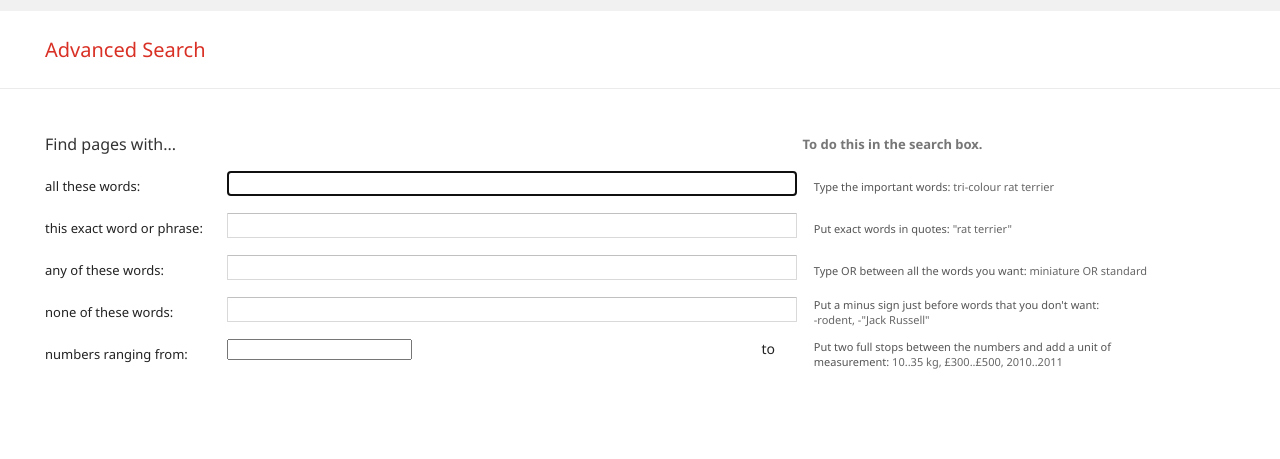
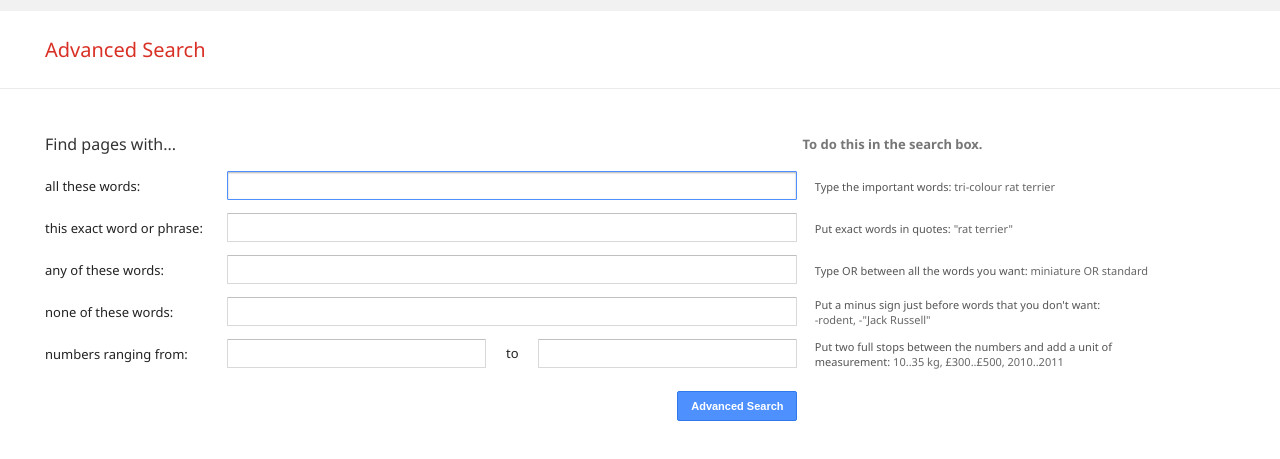
Before and after one commit to eungang3/cs50web_search, a plain HTML site: page search/advanced.html in a window 1280 px wide. Shown: the part 49-508 px from the top of the page. Drawn offline with Linux system fonts and the light colour scheme.

Commit message:
edited advanced

```diff
--- a/search/advanced.html
+++ b/search/advanced.html
@@ -26,8 +26,8 @@
       <div class="line"></div>
 
       <!-- form area -->
-      <div class="form-area">
-        <form action="https://www.google.com/search" method="GET" name="f">
+      <div class="form-area advanced">
+        <form class="advanced-form" action="https://www.google.com/search" method="GET" name="f">
           <!-- Find pages with... row -->
           <div class="row-wrapper">
             <div class="first-column">
@@ -56,7 +56,7 @@
             </div>
             <div class="second-column">
               <div class="input-column">
-                <input id="text-advanced" autofocus="autofocus" name="as_q" type="text">
+                <input class="text-advanced" autofocus="autofocus" name="as_q" type="text">
               </div>
             </div>
             <div class="third-column">
@@ -65,10 +65,8 @@
                 <span class="advanced-span">tri-colour rat terrier</span>
               </div>
             </div>
-          </div>
 
           <!-- 'this exact word or phrase' row -->
-          <div class="row-wrapper">
             <div class="first-column">
               <div class="label-column">
                 <div class="content">
@@ -78,7 +76,7 @@
             </div>
             <div class="second-column">
               <div class="input-column">
-                <input id="text-advanced" autofocus="autofocus" name="as_q" type="text">
+                <input class="text-advanced" autofocus="autofocus" name="as_epq" type="text">
               </div>
             </div>
             <div class="third-column">
@@ -87,10 +85,8 @@
                 <span class="advanced-span">"rat terrier"</span>
               </div>
             </div>
-          </div>
 
           <!-- 'any of these words' row -->
-          <div class="row-wrapper">
             <div class="first-column">
               <div class="label-column">
                 <div class="content">
@@ -100,7 +96,7 @@
             </div>
             <div class="second-column">
               <div class="input-column">
-                <input id="text-advanced" autofocus="autofocus" name="as_q" type="text">
+                <input class="text-advanced" autofocus="autofocus" name="as_oq" type="text">
               </div>
             </div>
             <div class="third-column">
@@ -109,10 +105,8 @@
                 <span class="advanced-span">miniature OR standard</span>
               </div>
             </div>
-          </div>
 
           <!-- 'none of these words' row -->
-          <div class="row-wrapper">
             <div class="first-column">
               <div class="label-column">
                 <div class="content">
@@ -122,7 +116,7 @@
             </div>
             <div class="second-column">
               <div class="input-column">
-                <input id="text-advanced" autofocus="autofocus" name="as_q" type="text">
+                <input class="text-advanced" autofocus="autofocus" name="as_eq" type="text">
               </div>
             </div>
             <div class="third-column">
@@ -131,10 +125,8 @@
                 <span class="advanced-span">-rodent, -"Jack Russell"</span>
               </div>
             </div>
-          </div>
 
           <!-- 'numbers ranging from' row -->
-          <div class="row-wrapper">
             <div class="first-column">
               <div class="label-column">
                 <div class="content">
@@ -142,14 +134,18 @@
                 </div>
               </div>
             </div>
-            <div class="second-column">
-              <div style="position: relative">
+            <div class="second-column two-inputs">
+              <div style="position: relative; width:100%">
                 <div style="display: table; width: 100%">
-                  <div style="display: table-cell; padding-right:16px">
-                    <input id="LK5akc" name="as_" type="text">
+                  <div style="display: table-cell;">
+                    <input class="text-advanced" id="LK5akc" name="as_nlo" type="text">
                   </div>
-                  <div>to</div>
-                  <div></div>
+                  <div style="display:table-cell;width:40px;padding-right:6px;padding-left:6px;text-align:center;font-size:13px;color:#222;">
+                    to
+                  </div>
+                  <div style="display:table-cell;">
+                    <input class="text-advanced" name="as_nhi" type="text">
+                  </div>
                 </div>
               </div>
             </div>
@@ -159,6 +155,17 @@
                 <span class="advanced-span">10..35 kg, £300..£500, 2010..2011</span>
               </div>
             </div>
+
+            <!-- empty row -->
+            <div class="first-column"></div>
+          </div>
+
+          <!-- button -->
+          <div class="row-wrapper">
+            <div class="label-column"></div>
+            <div class="second-column" style="text-align: right">
+              <input class="advanced-submit" value="Advanced Search" type="submit">
+            </div>
           </div>
 
         </form>
--- a/search/styles.css
+++ b/search/styles.css
@@ -115,6 +115,8 @@ a:hover {
   width: 96%;
   padding: 0;
   margin: 40px 2% 0 45px;
+  vertical-align: baseline;
+  display: block;
 }
 
 .searchbar-area {
@@ -213,6 +215,10 @@ input.normal_submit[type=submit]:hover {
 }
 
 .row-wrapper {
+  margin: 0;
+  padding: 0;
+  border: 0;
+  vertical-align: baseline;
   clear: both;
   width: 100%;
 }
@@ -223,6 +229,7 @@ input.normal_submit[type=submit]:hover {
 
 .title-column {
   float: left;
+  display: inline-block;
   min-width: 167px;
   width: 16%;
   font-size: 16px;
@@ -230,6 +237,7 @@ input.normal_submit[type=submit]:hover {
   font-weight: 500;
   color: #333;
   vertical-align: middle;
+  line-height: 16px;
 }
 
 .empty-column {
@@ -282,6 +290,7 @@ input.normal_submit[type=submit]:hover {
   min-height: 41px;
   vertical-align: middle;
   width: 50%;
+  position: relative;
 }
 
 .input-column {
@@ -290,29 +299,34 @@ input.normal_submit[type=submit]:hover {
   display: inline-block;
 }
 
-#text-advanced {
+input.text-advanced[type=text] {
   border-radius: 1px;
   border: 1px solid #d9d9d9;
   border-top: 1px solid #c0c0c0;
   font-size: 13px;
-  height: 25px;
+  height: 29px;
   padding: 1px 8px;
   width: 100%;
   box-sizing: border-box;
 }
 
+input.text-advanced[type=text]:focus {
+  box-shadow: inset 0 1px 2px rgba(0,0,0,0.3);
+  border: 1px solid #4d90fe;
+  outline: none;
+}
+
 .third-column {
   float: left;
   display: inline-block;
-  width: 32%;
+  width: 30%;
   min-width: 160px;
   margin: 0 0 8px 1%;
   color: #555;
   font-size: 11px;
-  padding-left: 5px;
+  padding-left: 6px;
   vertical-align: middle;
   position: relative;
-  display: inline-block;
 }
 
 .advanced-span {
@@ -321,3 +335,54 @@ input.normal_submit[type=submit]:hover {
   white-space: pre;
   vertical-align: baseline;
 }
+
+.two-inputs {
+  display: inline-block;
+  float: left;
+  min-width: 167px;
+  min-height: 41px;
+  vertical-align: middle;
+  width: 50%;
+}
+
+.advanced-form {
+  margin:0;
+  padding:0;
+  border:0;
+  vertical-align: 100%;
+}
+
+.advanced-submit {
+  height: 30px;
+  min-width: 120px;
+  line-height: 100%;
+  margin: 10px 0;
+  padding: 0 12px;
+  border: 1px solid #3079ed;
+  color: #fff;
+  border-radius: 2px;
+  font-size: 11px;
+  font-weight: bold;
+  text-align: center;
+  background-color: #4d90fe;
+  float: right;
+}
+
+.advanced-submit:focus {
+  border: rgba(0,0,0,0) solid 1px;
+  outline: rgba(0,0,0,0) 0;
+}
+
+.advanced-submit:active {
+  box-shadow: inset 0 1px 2px rgba(0,0,0,0.3);
+  background: #357ae8;
+  border: 1px solid #2f5bb7;
+  border-top: 1px solid #2f5bb7;
+}
+
+.advanced-submit:hover {
+  background-color: #357ae8;
+  background-image: -webkit-linear-gradient(top,#4d90fe,#357ae8);
+  border: 1px solid #2f5bb7;
+  border-image: initial;
+}
```
